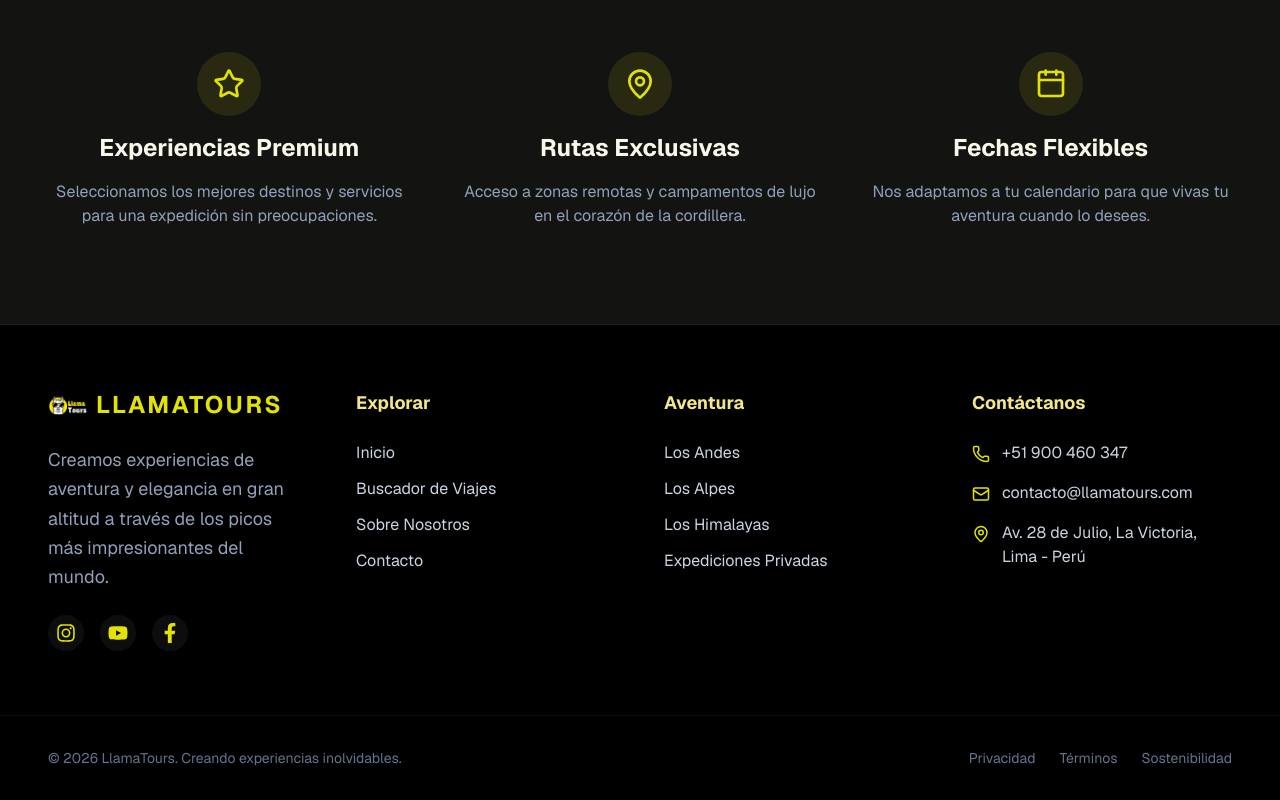
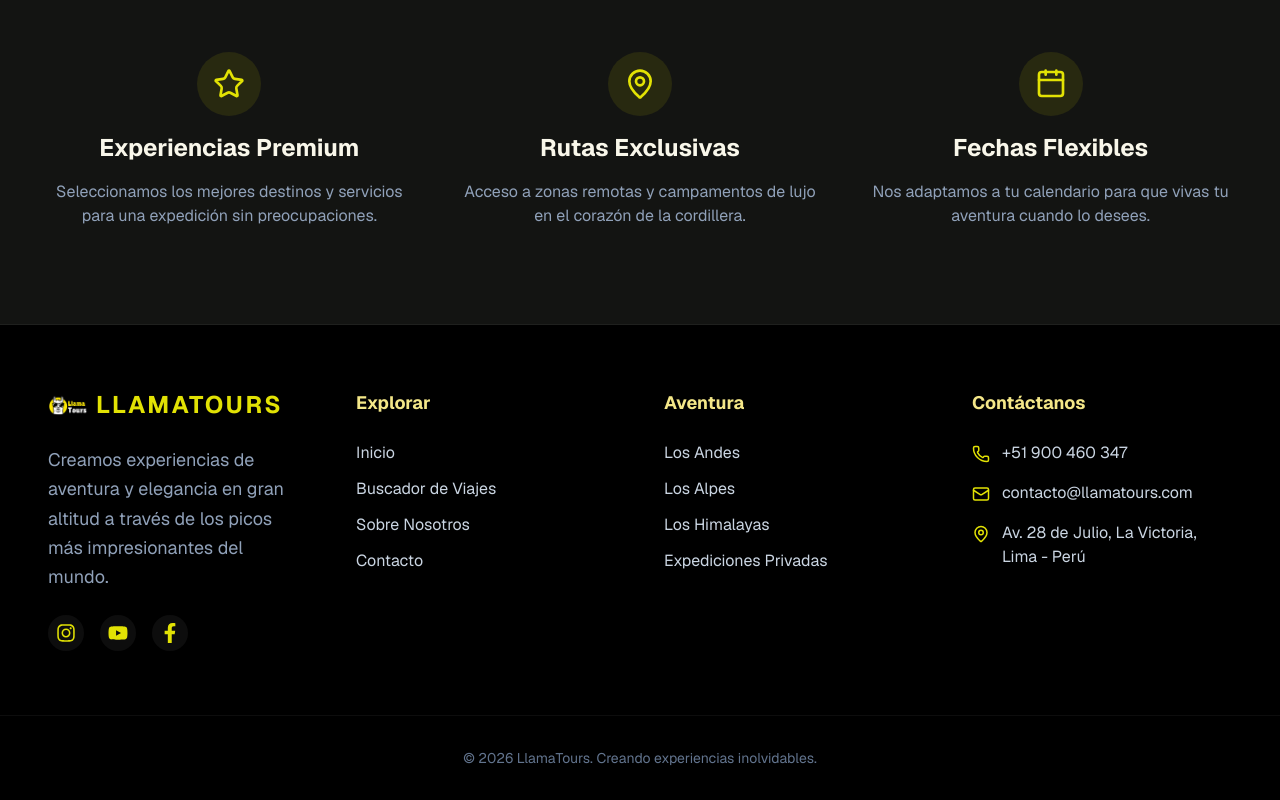
Before and after one commit to LeandroPacsiM/Herramientas-Seccion-Grupo-06, a Next.js app: page / in a window 1280 px wide. Shown: the part 845-1645 px from the top of the page. Built offline with nearby package versions, Linux system fonts and the light colour scheme.

Commit message:
Centro copyright y eliminación de links innecesarios

```diff
--- a/src/components/layout/Footer.tsx
+++ b/src/components/layout/Footer.tsx
@@ -72,14 +72,11 @@ export default function Footer() {
         </div>
       </div>
 
-      <div className="border-t border-white/5 py-8 px-4 sm:px-6 lg:px-12 max-w-[1600px] mx-auto flex flex-col md:flex-row justify-between items-center gap-4 text-sm text-slate-500">
-        <p>© 2026 LlamaTours. Creando experiencias inolvidables.</p>
-        <div className="flex space-x-6">
-          <Link href="#" className="hover:text-white">Privacidad</Link>
-          <Link href="#" className="hover:text-white">Términos</Link>
-          <Link href="#" className="hover:text-white">Sostenibilidad</Link>
-        </div>
-      </div>
+      <div className="border-t border-white/5 py-8 px-4 sm:px-6 lg:px-12 max-w-[1600px] mx-auto flex justify-center items-center text-sm text-slate-500">
+  <p className="text-center">
+    © 2026 LlamaTours. Creando experiencias inolvidables.
+  </p>
+</div>
     </footer>
   );
 }
```
